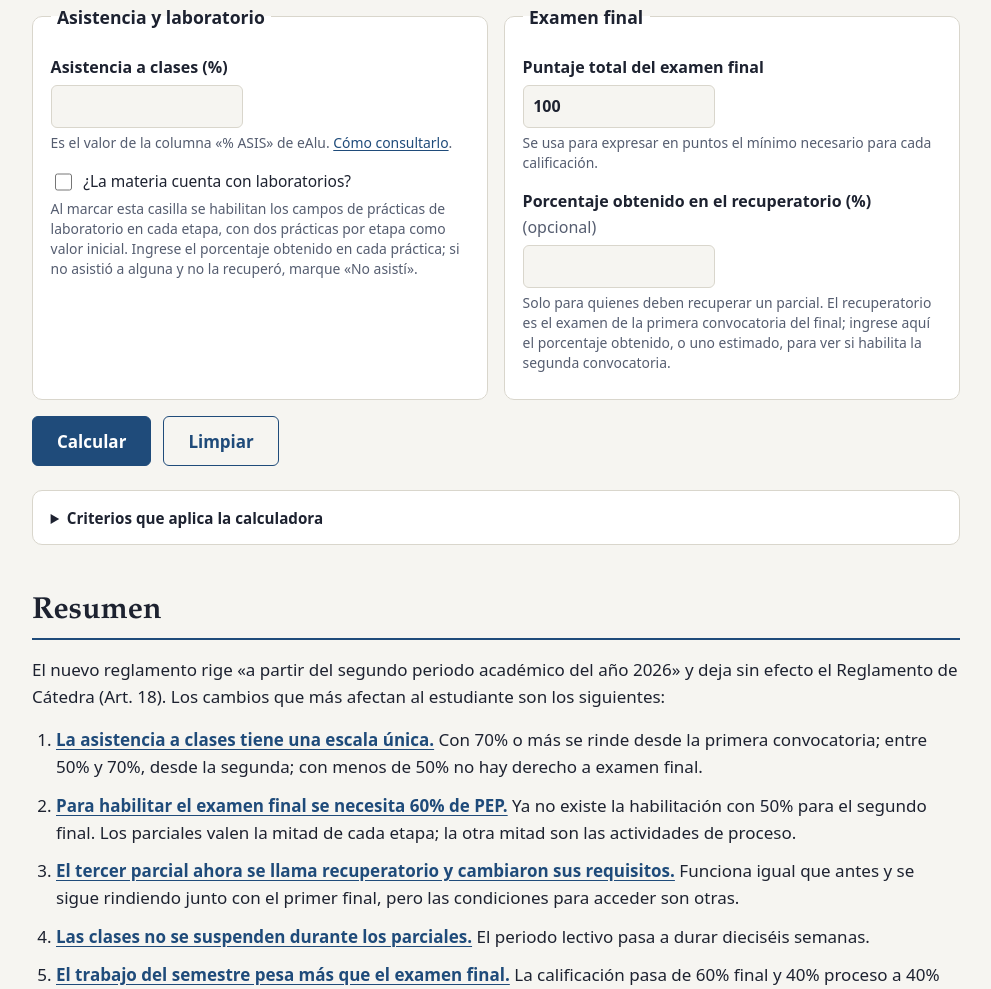
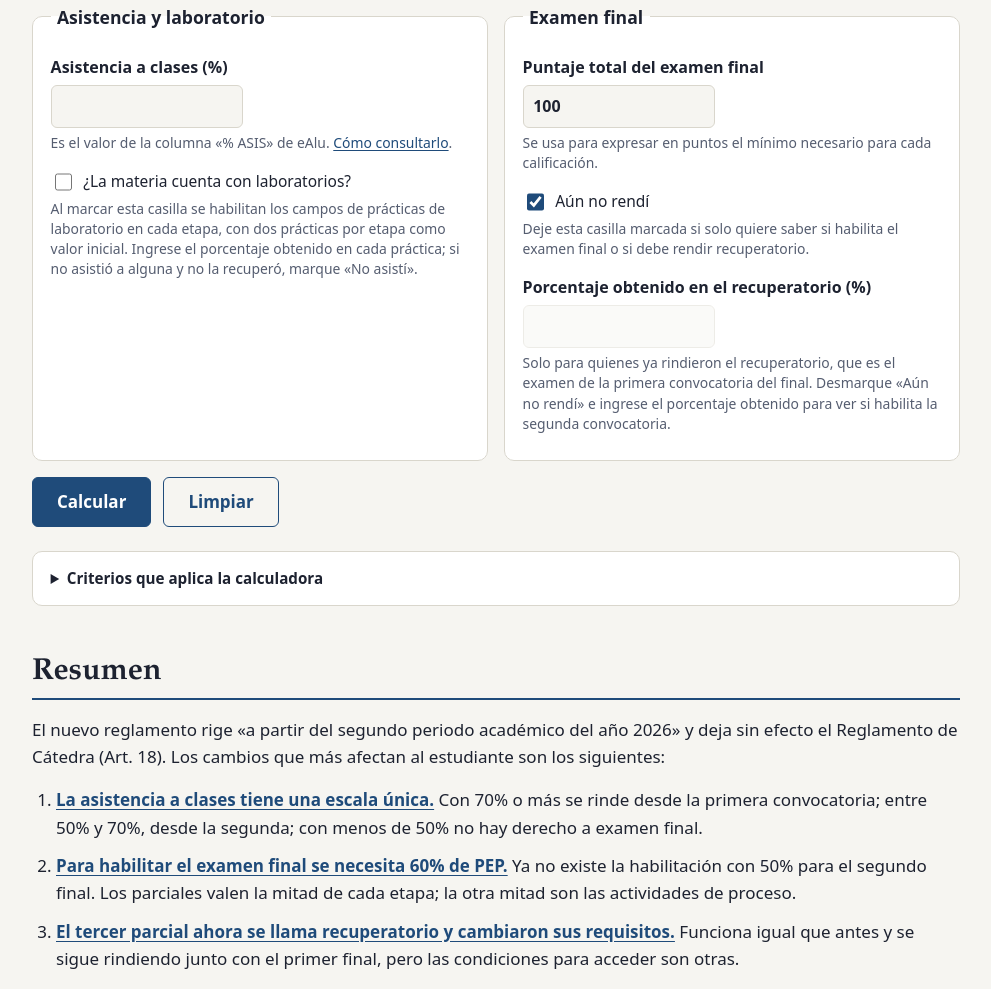
Before and after one commit to tino7902/reglamento-fpuna-2026, a plain HTML site: page web/index.html in a window 1280 px wide. Shown: the part 1335-2324 px from the top of the page, without its empty margins (144-1135 px from the left). Drawn offline with Linux system fonts and the light colour scheme.

Commit message:
Agregar la casilla «Aún no rendí» en la calculadora
Marcada por defecto: desactiva el campo del recuperatorio para quienes
solo consultan si habilitan el examen final.

Co-Authored-By: Claude Fable 5.2 <noreply@anthropic.com>

```diff
--- a/web/index.html
+++ b/web/index.html
@@ -111,10 +111,14 @@
             <p class="ayuda">Se usa para expresar en puntos el mínimo necesario para cada calificación.</p>
           </div>
           <div class="grupo">
-            <label class="ancho">Porcentaje obtenido en el recuperatorio (%) <span class="opcional">(opcional)</span>
+            <label class="casilla"><input type="checkbox" id="no-rendi" checked> Aún no rendí</label>
+            <p class="ayuda">Deje esta casilla marcada si solo quiere saber si habilita el examen final o si debe rendir recuperatorio.</p>
+          </div>
+          <div class="grupo">
+            <label class="ancho">Porcentaje obtenido en el recuperatorio (%)
               <input type="number" id="recuperatorio" min="0" max="100" step="any" inputmode="decimal">
             </label>
-            <p class="ayuda">Solo para quienes deben recuperar un parcial. El recuperatorio es el examen de la primera convocatoria del final; ingrese aquí el porcentaje obtenido, o uno estimado, para ver si habilita la segunda convocatoria.</p>
+            <p class="ayuda">Solo para quienes ya rindieron el recuperatorio, que es el examen de la primera convocatoria del final. Desmarque «Aún no rendí» e ingrese el porcentaje obtenido para ver si habilita la segunda convocatoria.</p>
           </div>
         </fieldset>
 
--- a/web/js/interfaz.js
+++ b/web/js/interfaz.js
@@ -71,6 +71,9 @@
     var conLab = el('tiene-lab').checked;
     document.querySelectorAll('.solo-lab').forEach(function (n) { n.hidden = !conLab; });
     [1, 2].forEach(dibujarPracticas);
+    var rec = el('recuperatorio');
+    rec.disabled = el('no-rendi').checked;
+    if (rec.disabled) rec.removeAttribute('aria-invalid');
     [1, 2].forEach(dibujarActividades);
     [1, 2].forEach(function (n) {
       var ausente = el('e' + n + '-ausente').checked;
@@ -149,7 +152,8 @@
     var asistencia = valor('asistencia', 'Asistencia a clases', { max: 100 });
     var pesoLab = tieneLab ? valor('peso-lab', 'Ponderación del laboratorio', { min: 15, max: 50 }) : 0;
     var finalTotal = valor('final-total', 'Puntaje total del examen final', { min: 1 });
-    var recuperatorio = valor('recuperatorio', 'Porcentaje obtenido en el recuperatorio', { opcional: true, max: 100 });
+    var recuperatorio = el('no-rendi').checked ? null
+      : valor('recuperatorio', 'Porcentaje obtenido en el recuperatorio', { opcional: true, max: 100 });
 
     if (tieneLab && !errores.length && etapas[0].lab.programadas + etapas[1].lab.programadas === 0) {
       errores.push('Indique cuántas prácticas de laboratorio hay programadas en al menos una etapa, o desmarque la casilla de laboratorios.');
```
